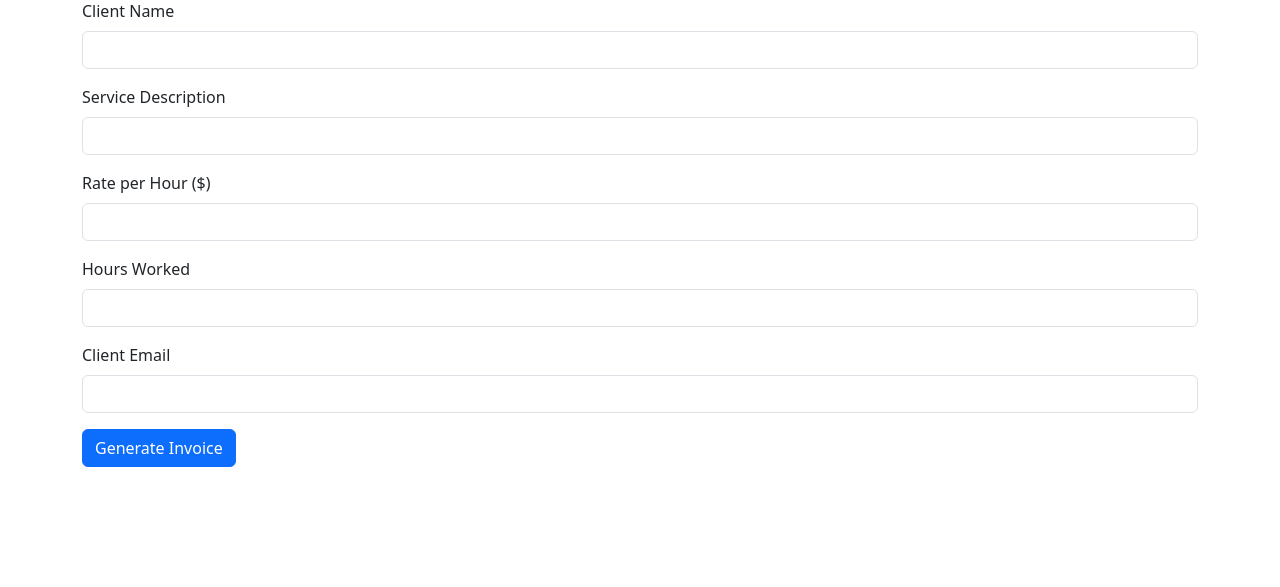
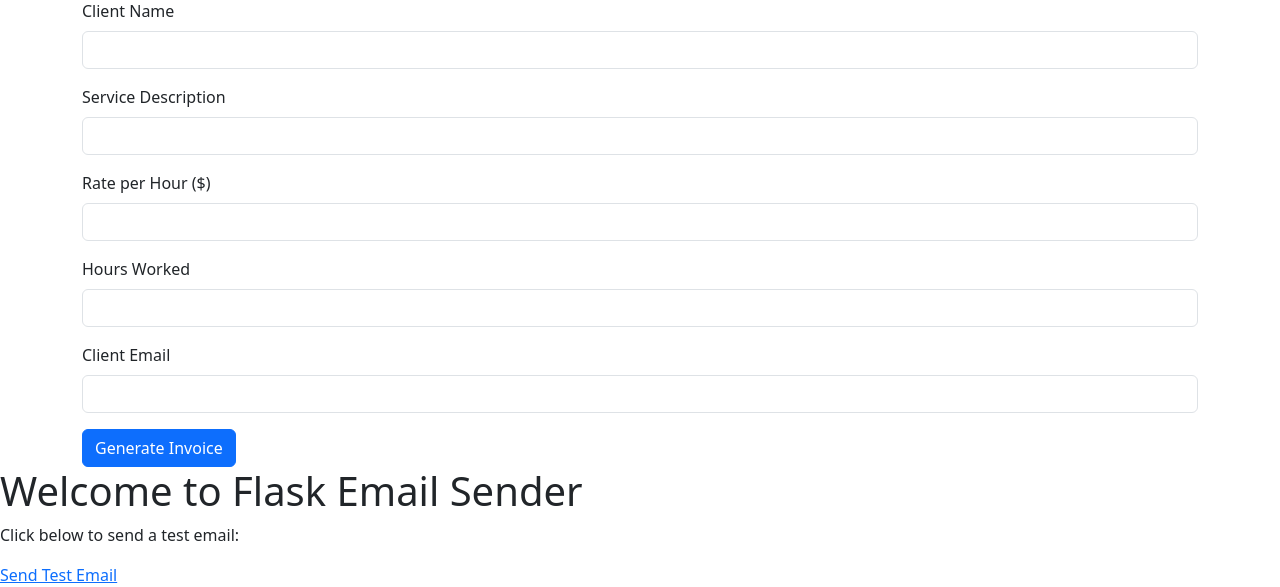
Before and after one commit to hubtamil/invoice-generator, a Flask app: page / in a window 1280 px wide. Shown: the part 913-1500 px from the top of the page. Before the commit the page ends 1380 px from the top, so only its background shows below. Run offline with Flask 3, Linux system fonts and the light colour scheme.

Commit message:
Updated app.py

```diff
--- a/app.py
+++ b/app.py
@@ -178,3 +178,46 @@ def generate_invoice_route():
 
 if __name__ == '__main__':
     app.run(debug=True)
+from flask import Flask, render_template
+from flask_mail import Mail, Message
+
+# Initialize Flask app
+app = Flask(__name__)
+
+# Configure Flask-Mail
+app.config['MAIL_SERVER'] = 'smtp.gmail.com'  # Use Gmail's SMTP server
+app.config['MAIL_PORT'] = 587  # TLS
+app.config['MAIL_USE_TLS'] = True
+app.config['MAIL_USE_SSL'] = False
+app.config['MAIL_USERNAME'] = 'your-email@gmail.com'  # Your email address
+app.config['MAIL_PASSWORD'] = 'your-email-password'  # Your email password or app password for Gmail with 2FA
+app.config['MAIL_DEFAULT_SENDER'] = 'your-email@gmail.com'
+
+mail = Mail(app)
+
+# Route to send email
+@app.route('/')
+def send_email():
+    try:
+        # Create a message object
+        msg = Message("Hello from Flask-Mail", recipients=["recipient@example.com"])
+        msg.body = "This is a test email sent from Flask using Flask-Mail!"
+
+        # Send the email
+        mail.send(msg)
+        return 'Email sent successfully!'
+    except Exception as e:
+        return f"Error: {e}"
+
+if __name__ == '__main__':
+    app.run(debug=True)
+from flask import Flask, render_template, request
+
+app = Flask(__name__)
+
+@app.route('/')
+def home():
+    return "Hello from Flask!"
+
+if __name__ == '__main__':
+    app.run(debug=True)
--- a/templates/index.html
+++ b/templates/index.html
@@ -91,3 +91,16 @@
     </div>
 </body>
 </html>
+<!DOCTYPE html>
+<html lang="en">
+<head>
+    <meta charset="UTF-8">
+    <meta name="viewport" content="width=device-width, initial-scale=1.0">
+    <title>Email Sender</title>
+</head>
+<body>
+    <h1>Welcome to Flask Email Sender</h1>
+    <p>Click below to send a test email:</p>
+    <a href="/">Send Test Email</a>
+</body>
+</html>
```
